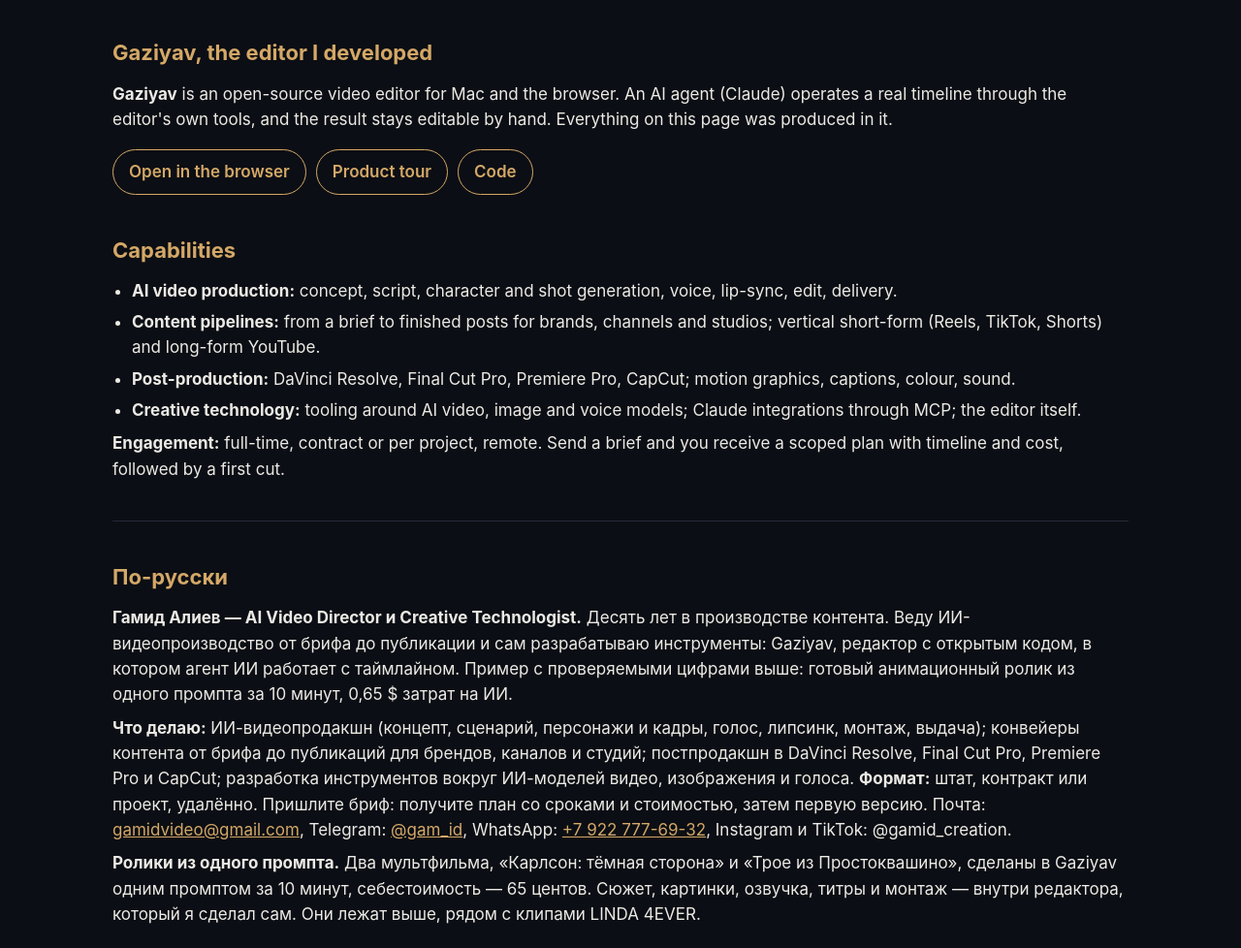
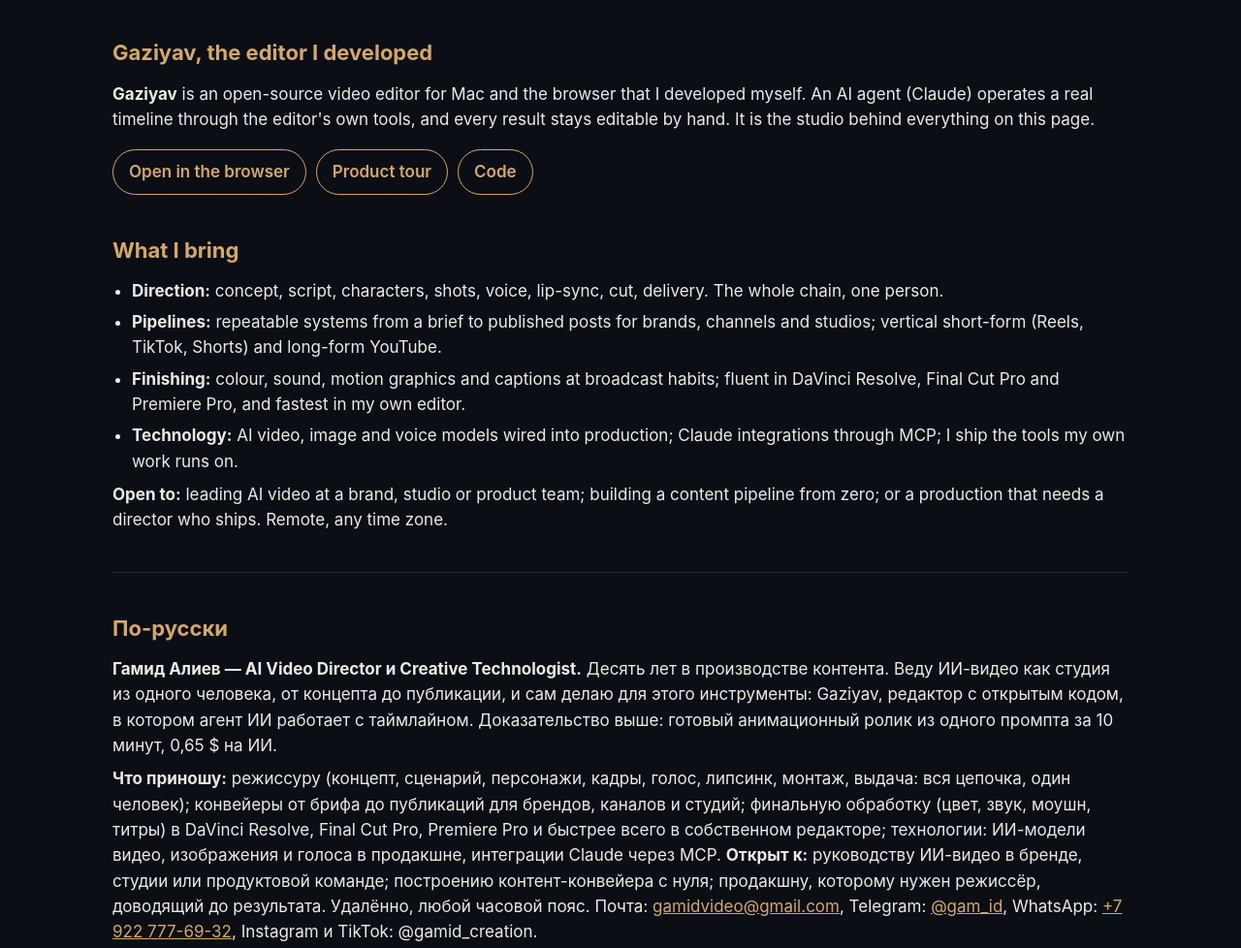
Before and after one commit to gamidaliev03/portfolio, a plain HTML site: page index.html in a window 1280 px wide. Shown: the part 1403-2381 px from the top of the page at 97% size. Drawn offline with Linux system fonts and the light colour scheme.

Commit message:
Portfolio: director-level positioning, softer edges
Co-Authored-By: Claude Sonnet 5.5 <noreply@anthropic.com>

```diff
--- a/index.html
+++ b/index.html
@@ -16,7 +16,7 @@ ul{padding-left:20px;margin:8px 0}li{margin:6px 0}hr{border:0;border-top:1px sol
 </style></head><body><main>
 <p class="dim">Gamid Aliev · AI Video Director &amp; Creative Technologist · Vietnam (UTC+7) · remote</p>
 <h1>AI video production, from brief to publication</h1>
-<p class="lead">Ten years in content production. I direct AI video pipelines end to end and build the tooling myself: Gaziyav, an open-source editor in which an AI agent works the timeline. Documented example below: a finished animated short from a single prompt in about 10 minutes, $0.65 in AI costs.</p>
+<p class="lead">Ten years in content production. I run AI video as a one-person studio, from concept to publication, and I build my own tools for it: Gaziyav, an open-source editor where an AI agent works the timeline. The proof is on this page: a finished animated short from a single prompt, about 10 minutes, $0.65 of AI.</p>
 <div class="proof"><div><b>1 prompt</b><span>in, a finished animated film out</span></div><div><b>~10 min</b><span>from the prompt to the file</span></div><div><b>$0.65</b><span>the whole cost of the AI</span></div><div><b>100% Gaziyav</b><span>made inside the editor I built</span></div></div>
 <p class="btns"><a class="solid" href="mailto:gamidvideo@gmail.com">gamidvideo@gmail.com</a><a href="https://t.me/gam_id">Telegram @gam_id</a><a href="https://wa.me/79227776932">WhatsApp</a><a href="resume-en.pdf">Résumé (EN)</a><a href="resume-ru.pdf">Резюме (RU)</a><a href="https://www.instagram.com/gamid_creation/">Instagram</a><a href="https://www.tiktok.com/@gamid_creation">TikTok</a></p>
 
@@ -36,20 +36,20 @@ ul{padding-left:20px;margin:8px 0}li{margin:6px 0}hr{border:0;border-top:1px sol
 </div>
 
 <h2>Gaziyav, the editor I developed</h2>
-<p><b>Gaziyav</b> is an open-source video editor for Mac and the browser. An AI agent (Claude) operates a real timeline through the editor's own tools, and the result stays editable by hand. Everything on this page was produced in it.</p>
+<p><b>Gaziyav</b> is an open-source video editor for Mac and the browser that I developed myself. An AI agent (Claude) operates a real timeline through the editor's own tools, and every result stays editable by hand. It is the studio behind everything on this page.</p>
 <p class="btns"><a href="https://gamidaliev03.github.io/gaziyav/editor/">Open in the browser</a><a href="https://gamidaliev03.github.io/gaziyav/tour/">Product tour</a><a href="https://github.com/gamidaliev03/gaziyav">Code</a></p>
 
-<h2>Capabilities</h2>
+<h2>What I bring</h2>
 <ul>
-<li><b>AI video production:</b> concept, script, character and shot generation, voice, lip-sync, edit, delivery.</li>
-<li><b>Content pipelines:</b> from a brief to finished posts for brands, channels and studios; vertical short-form (Reels, TikTok, Shorts) and long-form YouTube.</li>
-<li><b>Post-production:</b> DaVinci Resolve, Final Cut Pro, Premiere Pro, CapCut; motion graphics, captions, colour, sound.</li>
-<li><b>Creative technology:</b> tooling around AI video, image and voice models; Claude integrations through MCP; the editor itself.</li>
+<li><b>Direction:</b> concept, script, characters, shots, voice, lip-sync, cut, delivery. The whole chain, one person.</li>
+<li><b>Pipelines:</b> repeatable systems from a brief to published posts for brands, channels and studios; vertical short-form (Reels, TikTok, Shorts) and long-form YouTube.</li>
+<li><b>Finishing:</b> colour, sound, motion graphics and captions at broadcast habits; fluent in DaVinci Resolve, Final Cut Pro and Premiere Pro, and fastest in my own editor.</li>
+<li><b>Technology:</b> AI video, image and voice models wired into production; Claude integrations through MCP; I ship the tools my own work runs on.</li>
 </ul>
-<p><b>Engagement:</b> full-time, contract or per project, remote. Send a brief and you receive a scoped plan with timeline and cost, followed by a first cut.</p>
+<p><b>Open to:</b> leading AI video at a brand, studio or product team; building a content pipeline from zero; or a production that needs a director who ships. Remote, any time zone.</p>
 <hr>
 <h2>По-русски</h2>
-<p><b>Гамид Алиев — AI Video Director и Creative Technologist.</b> Десять лет в производстве контента. Веду ИИ-видеопроизводство от брифа до публикации и сам разрабатываю инструменты: Gaziyav, редактор с открытым кодом, в котором агент ИИ работает с таймлайном. Пример с проверяемыми цифрами выше: готовый анимационный ролик из одного промпта за 10 минут, 0,65 $ затрат на ИИ.</p>
-<p><b>Что делаю:</b> ИИ-видеопродакшн (концепт, сценарий, персонажи и кадры, голос, липсинк, монтаж, выдача); конвейеры контента от брифа до публикаций для брендов, каналов и студий; постпродакшн в DaVinci Resolve, Final Cut Pro, Premiere Pro и CapCut; разработка инструментов вокруг ИИ-моделей видео, изображения и голоса. <b>Формат:</b> штат, контракт или проект, удалённо. Пришлите бриф: получите план со сроками и стоимостью, затем первую версию. Почта: <a href="mailto:gamidvideo@gmail.com">gamidvideo@gmail.com</a>, Telegram: <a href="https://t.me/gam_id">@gam_id</a>, WhatsApp: <a href="https://wa.me/79227776932">+7 922 777-69-32</a>, Instagram и TikTok: @gamid_creation.</p>
+<p><b>Гамид Алиев — AI Video Director и Creative Technologist.</b> Десять лет в производстве контента. Веду ИИ-видео как студия из одного человека, от концепта до публикации, и сам делаю для этого инструменты: Gaziyav, редактор с открытым кодом, в котором агент ИИ работает с таймлайном. Доказательство выше: готовый анимационный ролик из одного промпта за 10 минут, 0,65 $ на ИИ.</p>
+<p><b>Что приношу:</b> режиссуру (концепт, сценарий, персонажи, кадры, голос, липсинк, монтаж, выдача: вся цепочка, один человек); конвейеры от брифа до публикаций для брендов, каналов и студий; финальную обработку (цвет, звук, моушн, титры) в DaVinci Resolve, Final Cut Pro, Premiere Pro и быстрее всего в собственном редакторе; технологии: ИИ-модели видео, изображения и голоса в продакшне, интеграции Claude через MCP. <b>Открыт к:</b> руководству ИИ-видео в бренде, студии или продуктовой команде; построению контент-конвейера с нуля; продакшну, которому нужен режиссёр, доводящий до результата. Удалённо, любой часовой пояс. Почта: <a href="mailto:gamidvideo@gmail.com">gamidvideo@gmail.com</a>, Telegram: <a href="https://t.me/gam_id">@gam_id</a>, WhatsApp: <a href="https://wa.me/79227776932">+7 922 777-69-32</a>, Instagram и TikTok: @gamid_creation.</p>
 <p><b>Ролики из одного промпта.</b> Два мультфильма, «Карлсон: тёмная сторона» и «Трое из Простоквашино», сделаны в Gaziyav одним промптом за 10 минут, себестоимость — 65 центов. Сюжет, картинки, озвучка, титры и монтаж — внутри редактора, который я сделал сам. Они лежат выше, рядом с клипами LINDA 4EVER.</p>
 </main></body></html>
```
